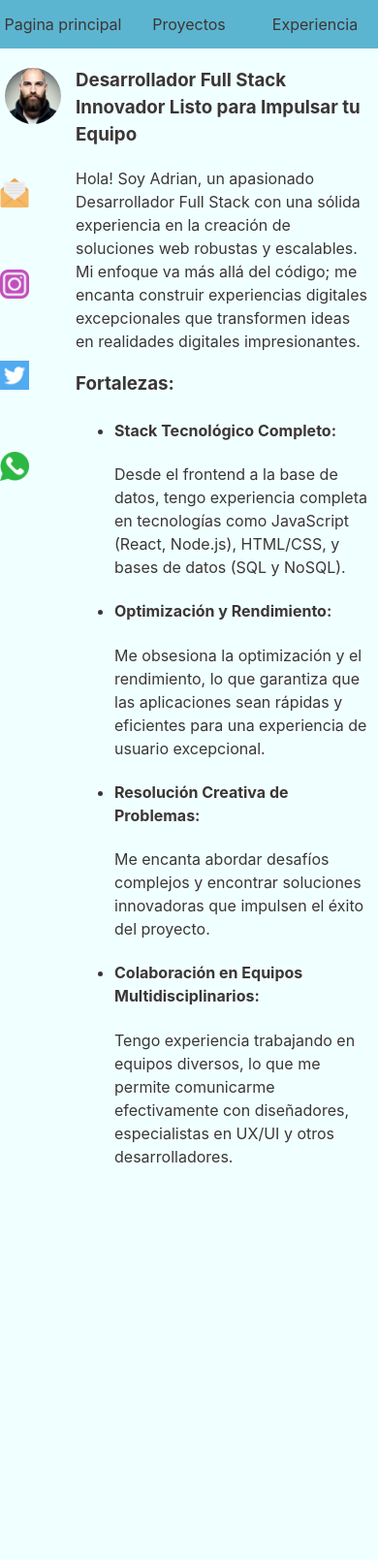
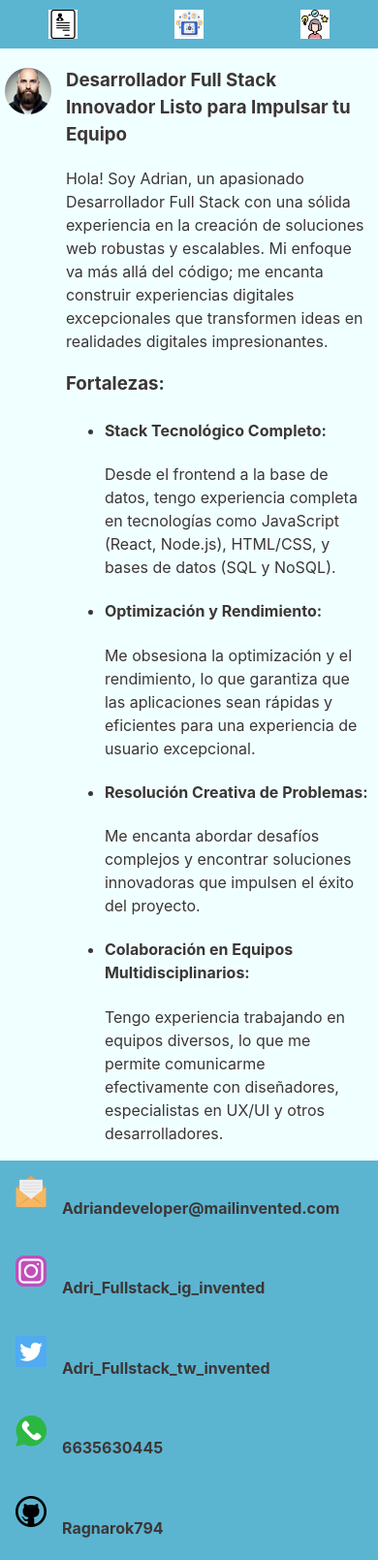
Before and after one commit to Ragnarok794/Proyecto3-SPA, a website built with Vite: page index.html in a window 390 px wide. Shown: the whole page at 97% size. Before the commit the page ends 1221 px from the top, so only its background shows below. Built offline with nearby package versions, Linux system fonts and the light colour scheme.

Commit message:
Improvements according to recommendations

```diff
--- a/components/home/Home.js
+++ b/components/home/Home.js
@@ -1,5 +1,5 @@
 import { ulSkill } from "../../functions";
-import { ulRRSS } from "../../functions"
+
 import './home.css'
 export const home = ()=>{
 
@@ -22,23 +22,13 @@ const photoPerfil =` <div>
   </ul>
 </div>`;
 
-const RRSS = `<div class="RRSS_container">${ulRRSS}</div>`
+
 
 
 
 
   divLeft.innerHTML += photoPerfil
-  divLeft.innerHTML += RRSS
+
   divForContent.innerHTML += information
 
- const linksOfRRSS = document.querySelectorAll('.li_RRSS > a')
- linksOfRRSS.forEach(element=> {
-   element.addEventListener('click', (ev) => {
-
-    ev.preventDefault();
-    const linkHref = element.href
-
-    console.log('El link apunta a:', linkHref );
-    })})
-
-  }
+}
--- a/components/home/home.css
+++ b/components/home/home.css
@@ -25,22 +25,7 @@
     width: auto;
     margin-right: 10px;
   }
-.li_RRSS{
-  margin-left: 7rem;
-}
 
-.icon{
-    height: 3rem;
-    width: 3rem;
-    margin-right: 3rem;
-  }
-.links_RRSS{
-
-    display: inline-flex;
-    text-decoration: none;
-    cursor: pointer;
-    color : var(--primary-color);
-  }
 
 @media screen and (max-width: 1000px){
 
@@ -51,29 +36,16 @@
 .text{
   min-width: 50%;
 }
-.icon{
-  width: 30px;
-  height:  30px;
-}
 
-.li_RRSS{
-  display: flex;
-  flex-direction: wrap;
-
-  }}
+  }
 @media screen and (max-width: 860px){
 
-.links_RRSS >h4{
-  display: none;
-}
+
 .photo{
   justify-content: center;
   margin: 20px 5px 50px;
   padding-right: 10px;
 }
-.li_RRSS{
-  justify-content: center;
-  margin: 20px 0px;
-}
+
 
 }
--- a/constant.js
+++ b/constant.js
@@ -1,16 +1,19 @@
 export const RRSS =[
   {icon : './correo.png',
-  text: 'Adriandeveloper@gmail.com',
+  text: 'Adriandeveloper@mailinvented.com',
   link: "link_inventado"},
   {icon : './instagram.png',
-  text: 'Adri_Fullstack_dev',
+  text: 'Adri_Fullstack_ig_invented',
   link:  "link_inventado"},
   {icon : './twitter.png' ,
-   text: 'Adri_Fullstack_dev',
+   text: 'Adri_Fullstack_tw_invented',
    link:  "link_inventado"},
   {icon : './whatsapp.png',
    text: '6635630445',
   link:  "link_inventado"},
+  {icon : './github.png',
+  text: 'Ragnarok794',
+ link:  "https://github.com/Ragnarok794"},
 ]
 
 export const skills = [
@@ -37,7 +40,7 @@ export const skills = [
    text: 'Mi primera landing, inspirandome en una web ya existente, hecha puramente con CSS y Html',
    link:  "https://landing-my-first-proyect.netlify.app"},
    {icon : './filter.png' ,
-    text: 'Basandome en el proyecto de landing ya usando js, incorporo unos filtos de productos funcionales',
+    text: 'Basandome en el proyecto de landing ya usando js, incorporo unos filtros de productos funcionales',
     link:  "https://filter-working.netlify.app"},
    {icon : './carrousel.png',
     text: 'Un ejemplo funcional de un carrusel de imagenes',
--- /dev/null
+++ b/footer.css
@@ -0,0 +1,42 @@
+footer{
+    background-color: rgb(92, 181, 208);
+}
+.RRSS_container{
+
+    display: flex;
+    flex-wrap: wrap;
+}
+.li_RRSS{
+    list-style: none;
+    padding-top: 1rem;
+    padding-left: 1rem;
+  }
+
+  .icon{
+      height: 3rem;
+      width: 3rem;
+      margin-right: 1rem;
+    }
+  .links_RRSS{
+
+      display: inline-flex;
+      text-decoration: none;
+      cursor: pointer;
+      color : var(--primary-color);
+    }
+
+ @media screen and (max-width: 500px){
+    .li_RRSS{
+        width: 100%;
+        display: flex;
+        flex-direction: row;
+        justify-content: left;
+
+      }
+    .icon{
+        max-height: 2rem;
+        max-width: 2rem;
+
+          }
+
+ }
--- a/index.html
+++ b/index.html
@@ -3,21 +3,23 @@
 <head>
   <meta charset="UTF-8">
   <meta name="viewport" content="width=device-width, initial-scale=1.0">
-  <title>Perfil</title>
+  <link rel="icon" href="public/carpeta.jpg">
+  <title>Adrian Portfolio</title>
 </head>
 <body>
 <div class="navbar" id="navbar">
-  <div class="links"><a href="/Home" class="home navbarSection">Pagina principal</a></div>
-  <div class="links"><a href="/Projects" class="projects navbarSection">Proyectos</a></div>
-  <div class="links"><a href="/Experience" class="experience navbarSection">Experiencia</a></div>
+  <div class="links"><a href="/Home" class="home navbarSection"> <p>Principal</p><img class="img-navbar" src="./public/perfil.png"></a></div>
+  <div class="links"><a href="/Projects" class="projects navbarSection"><p>Proyectos</p><img class="img-navbar" src="./public/pryectos.png"></a></div>
+  <div class="links"><a href="/Experience" class="experience navbarSection"><P>Experiencia</P><img class="img-navbar" src="./public/experiencia.png"></a></div>
 </div>
 <div class="content">
 
+</div>
+
+<footer>
 
 
-</div>
-
-
+</footer>
 
  <script type="module" src="/main.js"></script>
 </body>
--- a/main.js
+++ b/main.js
@@ -1,10 +1,10 @@
 import './style.css'
 import './navbar.css'
-
+import './footer.css'
 import { home } from './components/home/Home'
 import { projects } from './components/projects/Projects'
 import { experience} from './components/experience/Experience'
-
+import { ulRRSS } from "./functions"
 
 const divForContent = document.querySelector(".content")
 
@@ -32,6 +32,27 @@ document.querySelector('.experience').addEventListener('click', (ev) => {
     console.log('El link apunta a:', linkHref );
    }
 )
+
+
+const footer = document.querySelector('footer')
+const RRSS = `<div class="RRSS_container">${ulRRSS.join('')}</div>`
+
+footer.innerHTML += RRSS
+const linksOfRRSS = document.querySelectorAll('.li_RRSS > a')
+linksOfRRSS.forEach(element=> {
+  element.addEventListener('click', (ev) => {
+
+   ev.preventDefault();
+   const linkHref = element.href
+
+   console.log('El link apunta a:', linkHref );
+   })})
+
+
+
+
+
+
 home()
 
 
--- a/navbar.css
+++ b/navbar.css
@@ -17,3 +17,23 @@
     color: var(--primary-color)
 
   }
+
+  .img-navbar{
+
+    display: none;
+  }
+  @media  screen and (max-width: 500px){
+
+
+  .links >a >p{
+    display:none
+
+  }
+  .img-navbar{
+    width: 30px;
+    height: 30px;
+    display: block;
+  }
+
+
+}
```
Also changed, not shown: public/carpeta.jpg (added), public/experiencia.png (added), public/github.png (added), public/perfil.png (added), public/pryectos.png (added), style.css (line endings or trailing spaces).
